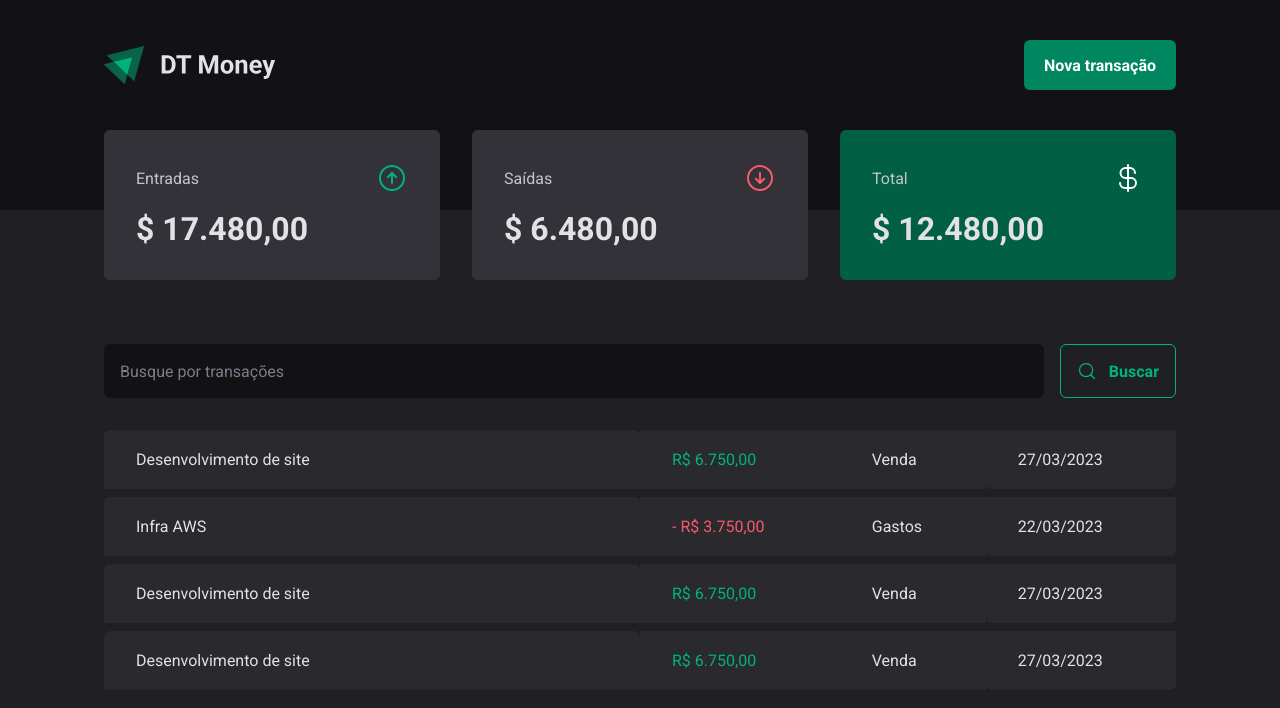
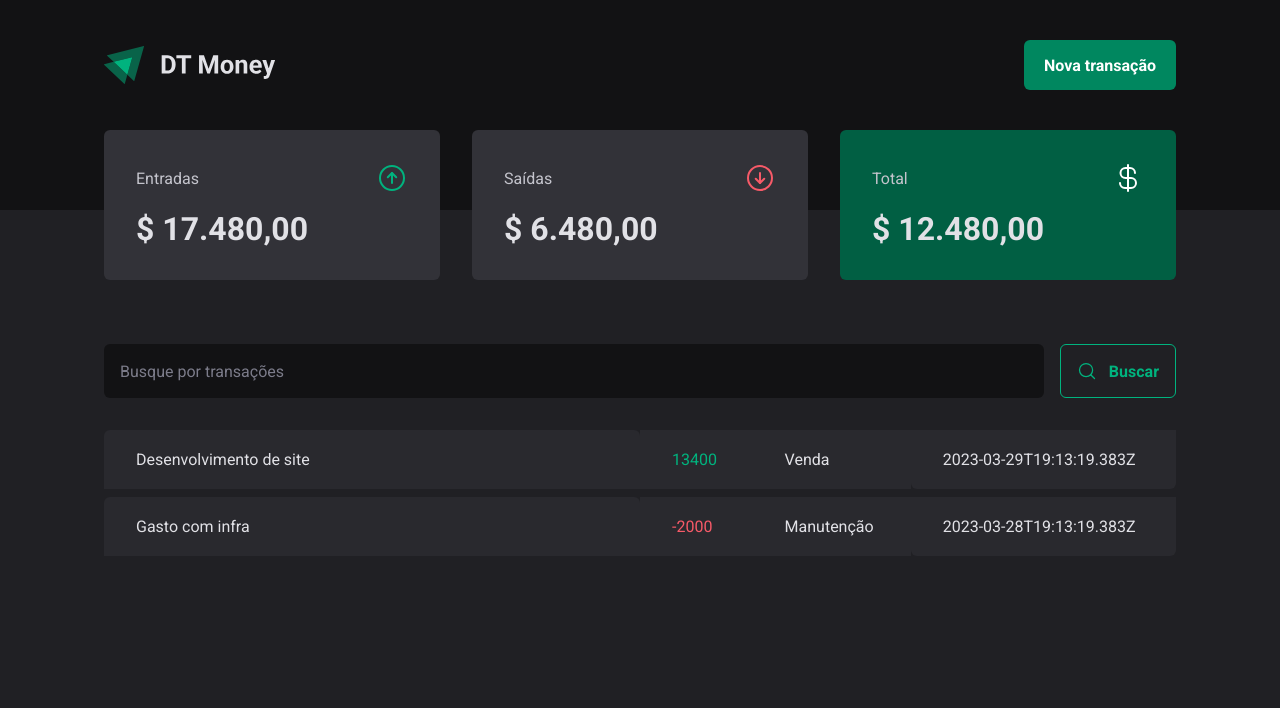
Before and after one commit to ViktorHugodev/dt-money, a React (Vite) app: page / in a window 1280 px wide. Shown: the top 708 px of the page. Built offline with nearby package versions, Linux system fonts and the light colour scheme; data requests are answered from the project's data file.

Commit message:
feat: add json server, transactions page request

```diff
--- a/package.json
+++ b/package.json
@@ -6,7 +6,8 @@
   "scripts": {
     "dev": "vite",
     "build": "tsc && vite build",
-    "preview": "vite preview"
+    "preview": "vite preview",
+    "server": "json-server server.json -p 3331 -w -d 500"
   },
   "dependencies": {
     "@radix-ui/react-dialog": "^1.0.3",
@@ -21,6 +22,7 @@
     "@types/react-dom": "^18.0.11",
     "@types/styled-components": "^5.1.26",
     "@vitejs/plugin-react": "^3.1.0",
+    "json-server": "^0.17.3",
     "typescript": "^4.9.3",
     "vite": "^4.2.0"
   }
--- /dev/null
+++ b/server.json
@@ -0,0 +1,20 @@
+{
+  "transactions":[
+    {
+      "id": 1,
+      "description": "Desenvolvimento de site",
+      "type": "income",
+      "category": "Venda",
+      "price": 13400,
+      "createdAt": "2023-03-29T19:13:19.383Z"
+    },
+    {
+      "id": 2,
+      "description": "Gasto com infra",
+      "type": "outcome",
+      "category": "Manutenção",
+      "price": -2000,
+      "createdAt": "2023-03-28T19:13:19.383Z"
+    }
+  ]
+}
--- a/src/pages/Transactions/index.tsx
+++ b/src/pages/Transactions/index.tsx
@@ -1,59 +1,55 @@
+import { useEffect, useState } from 'react';
 import { Header } from '../../components/Header';
 import { SearchForm } from '../../components/SearchForm';
 import { Summary } from '../../components/Summary';
 import { PriceHighLight, TransactionContainer, TransactionTable } from './styles';
 
-export function Transactions(){
+interface TransactionProps {
+  id: number
+  description: string
+  type: 'income' | 'outcome'
+  category: string
+  price: number
+  createdAt: string
+}
+
+export function Transactions() {
+  const [transactions, setTransactions] = useState<TransactionProps[]>([])
+  async function getTransactionsData() {
+    const response = await fetch('http://localhost:3331/transactions')
+    const data = await response.json()
+    setTransactions(data)
+  }
+  useEffect(() => {
+    getTransactionsData()
+  }, [])
+
   return (
     <>
-    <Header/>
+      <Header />
       <Summary />
       <TransactionContainer>
         <SearchForm />
         <TransactionTable>
           <tbody>
-        <tr>
-          <td width="50%">Desenvolvimento de site</td>
+            {transactions.map(transaction => {
+              return (
+                <tr key={transaction.id}>
+                  <td width="50%">{transaction.description}</td>
                   <td>
-            <PriceHighLight variant="income">
-              R$ 6.750,00
+                    <PriceHighLight variant={transaction.type}>
+                      {transaction.price}
                     </PriceHighLight>
                   </td>
                   <td>
-            Venda
+                    {transaction.category}
                   </td>
-          <td>27/03/2023</td>
+                  <td>{transaction.createdAt}</td>
                 </tr>
-        <tr>
-          <td width="50%">Infra AWS</td>
-          <td>
-          <PriceHighLight variant="outcome">
-              - R$ 3.750,00
-            </PriceHighLight>
-            </td>
-          <td>Gastos</td>
-          <td>22/03/2023</td>
-        </tr>
-        <tr>
-          <td width="50%">Desenvolvimento de site</td>
-          <td>
-          <PriceHighLight variant="income">
-              R$ 6.750,00
-            </PriceHighLight>
-            </td>
-          <td>Venda</td>
-          <td>27/03/2023</td>
-        </tr>
-        <tr>
-          <td width="50%">Desenvolvimento de site</td>
-          <td>
-            <PriceHighLight variant="income">
-              R$ 6.750,00
-            </PriceHighLight>
-            </td>
-          <td>Venda</td>
-          <td>27/03/2023</td>
-        </tr>
+              )
+            })}
+
+
           </tbody>
         </TransactionTable>
       </TransactionContainer>
```
Also changed, not shown: 1 other file (tests, documents, lock files or other folders). Lines whose indentation alone changed are shown as unchanged.
